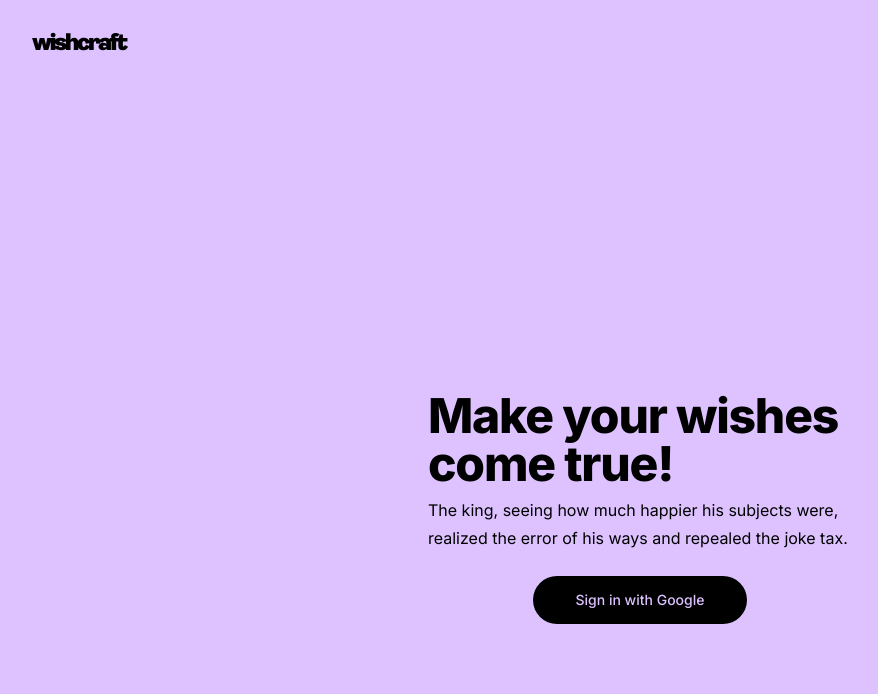
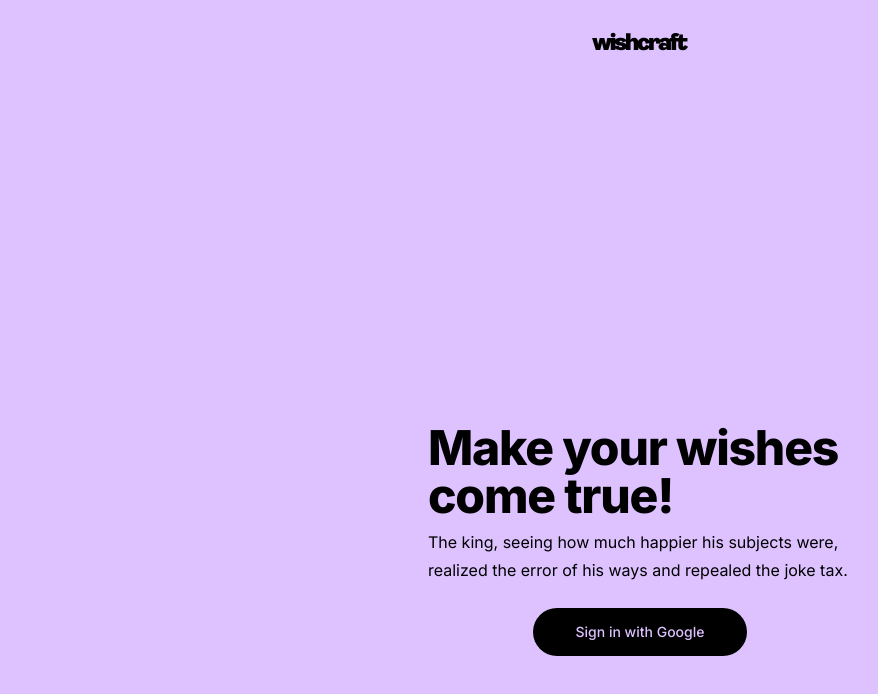
Before and after one commit to ramoona/wishcraft, a Next.js app: page / in a window 1280 px wide. Shown: the top 694 px of the page, without its empty margins (0-878 px from the left). Built offline with nearby package versions, Linux system fonts and the light colour scheme; no server answers.

Commit message:
fix login screen

```diff
--- a/src/components/layout/Layout.tsx
+++ b/src/components/layout/Layout.tsx
@@ -37,13 +37,13 @@ export function NonAuthenticatedLayout({ children }: PropsWithChildren) {
 export function SignInLayout({ children }: PropsWithChildren) {
   return (
     <div className="relative min-h-screen bg-primary">
-      <header className="fixed left-0 top-0 z-10 flex w-screen items-center justify-between gap-4 p-8">
+      <header className="fixed left-0 top-0 z-10 flex w-screen items-center justify-center gap-4 p-8">
         <Link href="/" className="h-fit">
           <Logo />
         </Link>
       </header>
       <main className="relative min-h-screen overflow-auto px-4 pt-20">
-        <div className="fixed bottom-8 left-0 flex w-screen justify-center p-8">
+        <div className="fixed bottom-8 left-0 flex w-screen justify-center">
           <div className="w-full max-w-lg">{children}</div>
         </div>
       </main>
```
